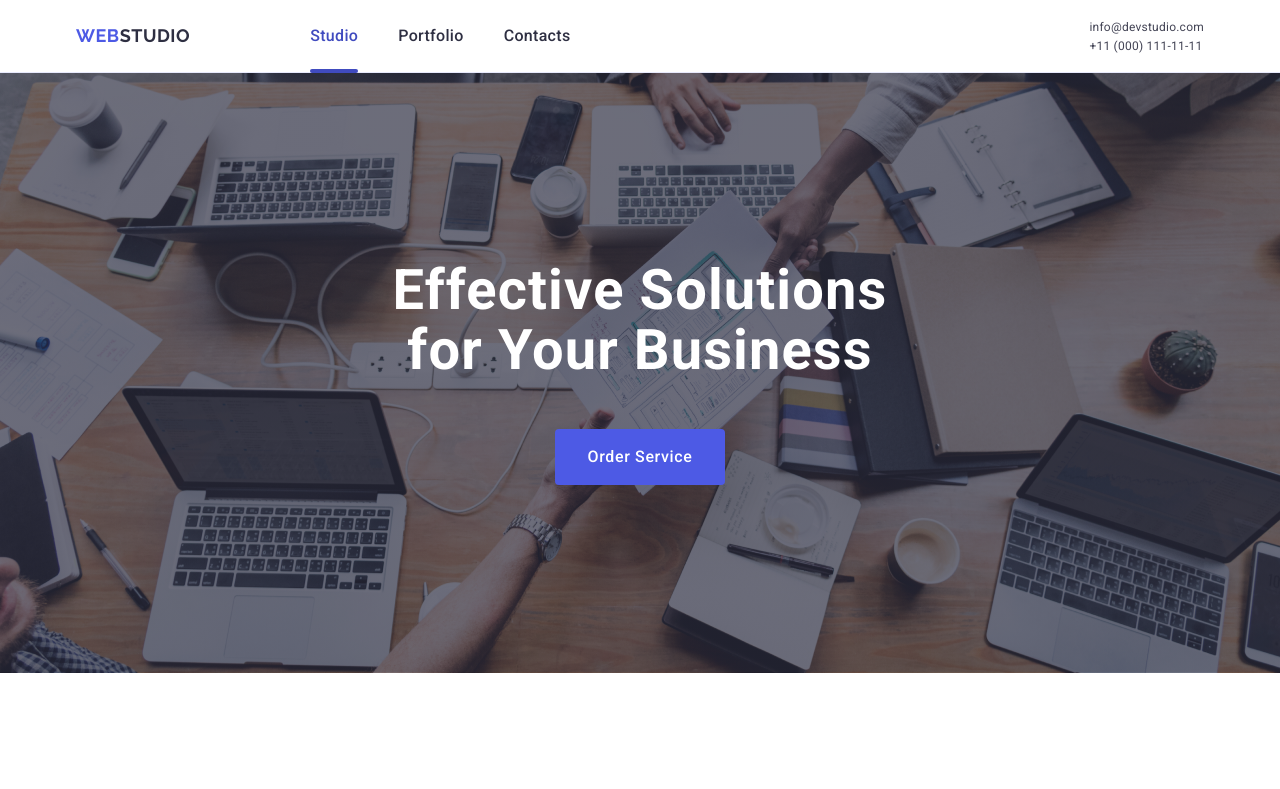
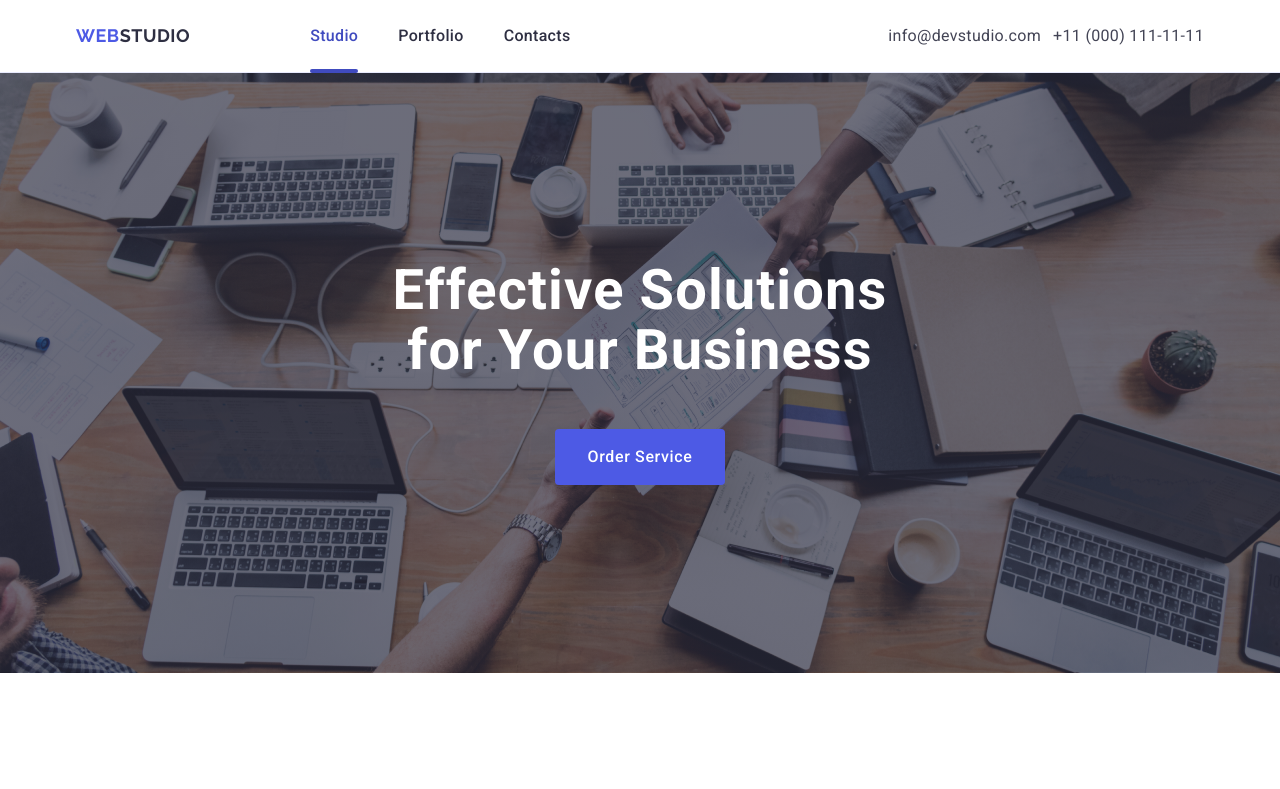
Before and after one commit to Rudiarity/goit-markup-hw-06, a plain HTML site: page index.html in a window 1280 px wide. Shown: the top 789 px of the page. Drawn offline with nearby package versions, Linux system fonts and the light colour scheme.

Commit message:
fixed_23.02(version2)

```diff
--- a/css/style.css
+++ b/css/style.css
@@ -1037,6 +1037,12 @@ margin-bottom: 16px;
   .logo{
     padding: 0px;
   }
+  .address-list{
+    flex-direction: row;
+}
+.contacts-link{
+    font-size: 16px;
+}
   .section-first{
             background-image: linear-gradient( rgba(46, 47, 66, 0.7),rgba(46, 47, 66, 0.7)), url(../images/bg_section-1.jpg)  ;
             max-width: 1440px;
```
